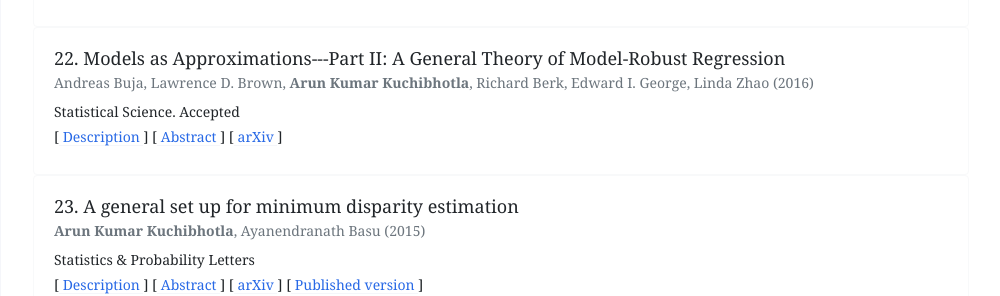
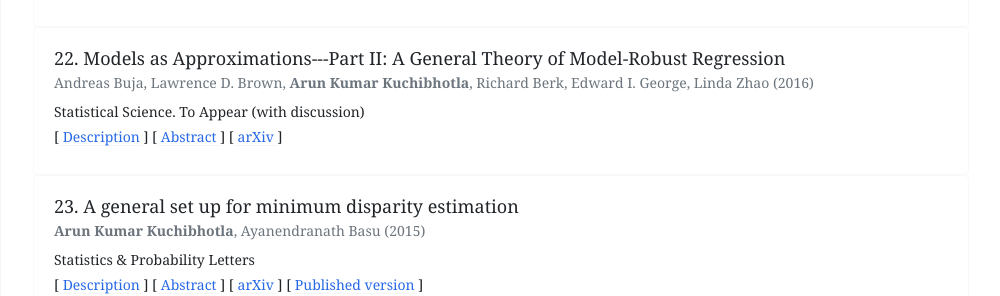
Before and after one commit to Arun-Kuchibhotla/Arun-Kuchibhotla.github.io, a Jekyll site: the page built from docs/research.md, in a window 1280 px wide. Shown: the part 3368-3664 px from the top of the page, without its empty margins (239-1239 px from the left). Built offline with Jekyll 4.4.1, drawn with Linux system fonts in a browser that asks for light colours; nearby versions of some CDN libraries.

Commit message:
added with discussion

```diff
--- a/_data/publications.json
+++ b/_data/publications.json
@@ -138,7 +138,7 @@
 				"name": "Linda Zhao"
 			}
 		],
-		"source": "Statistical Science. Accepted",
+		"source": "Statistical Science. To Appear (with discussion)",
 		"year": 2016,
 		"volume": 3257,
 		"citation_url": "https://arxiv.org/abs/1612.03257",
```
